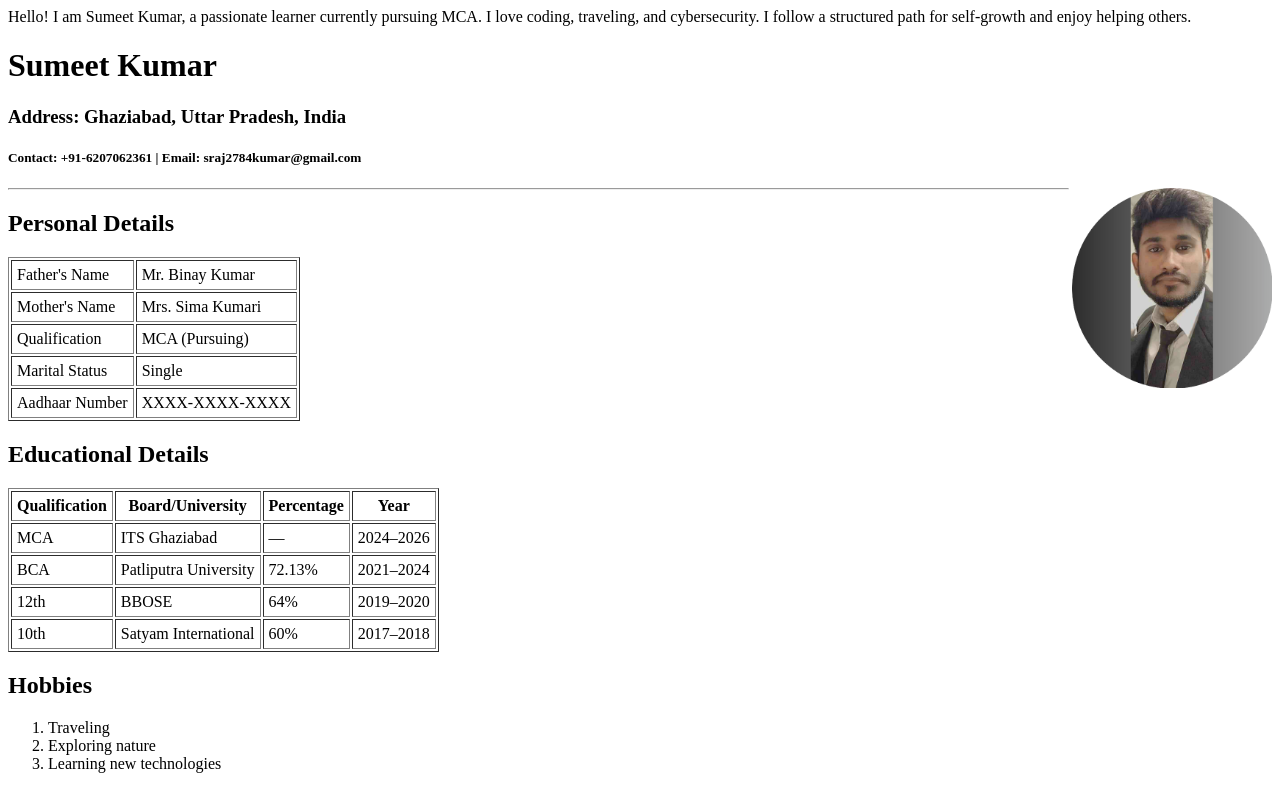
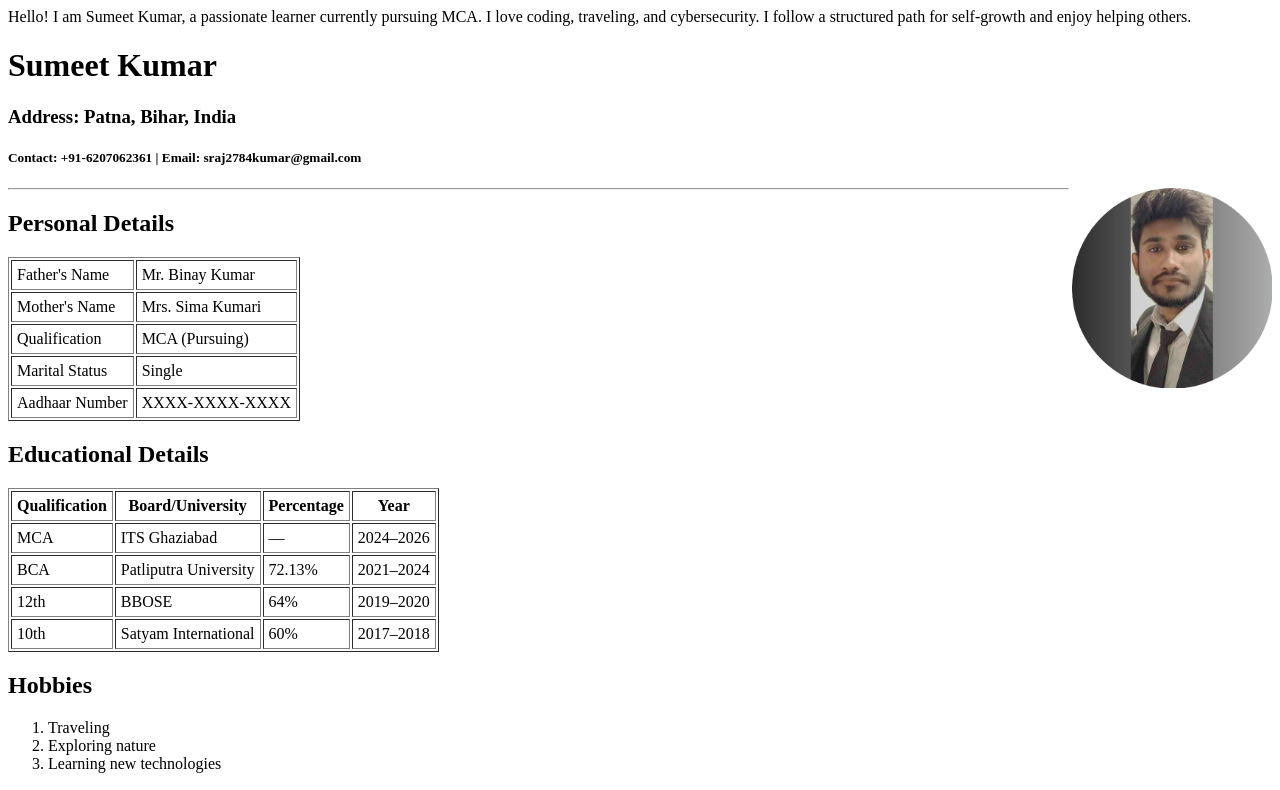
Before and after one commit to SumeetCEH/SumeetsHTML, a plain HTML site: page ProjectLab_BioData.html in a window 1280 px wide. Shown: the top 790 px of the page. Drawn offline with Linux system fonts and the light colour scheme.

Commit message:
Update ProjectLab_BioData.html

```diff
--- a/ProjectLab_BioData.html
+++ b/ProjectLab_BioData.html
@@ -12,7 +12,7 @@
   </p>
 
   <h1>Sumeet Kumar</h1>
-  <h3>Address: Ghaziabad, Uttar Pradesh, India</h3>
+  <h3>Address: Patna, Bihar, India</h3>
   <h5>Contact: +91-6207062361 | Email: sraj2784kumar@gmail.com</h5>
 
   <img src="SumeetPic.png" alt="My Photo" width="200" align="right">
```
